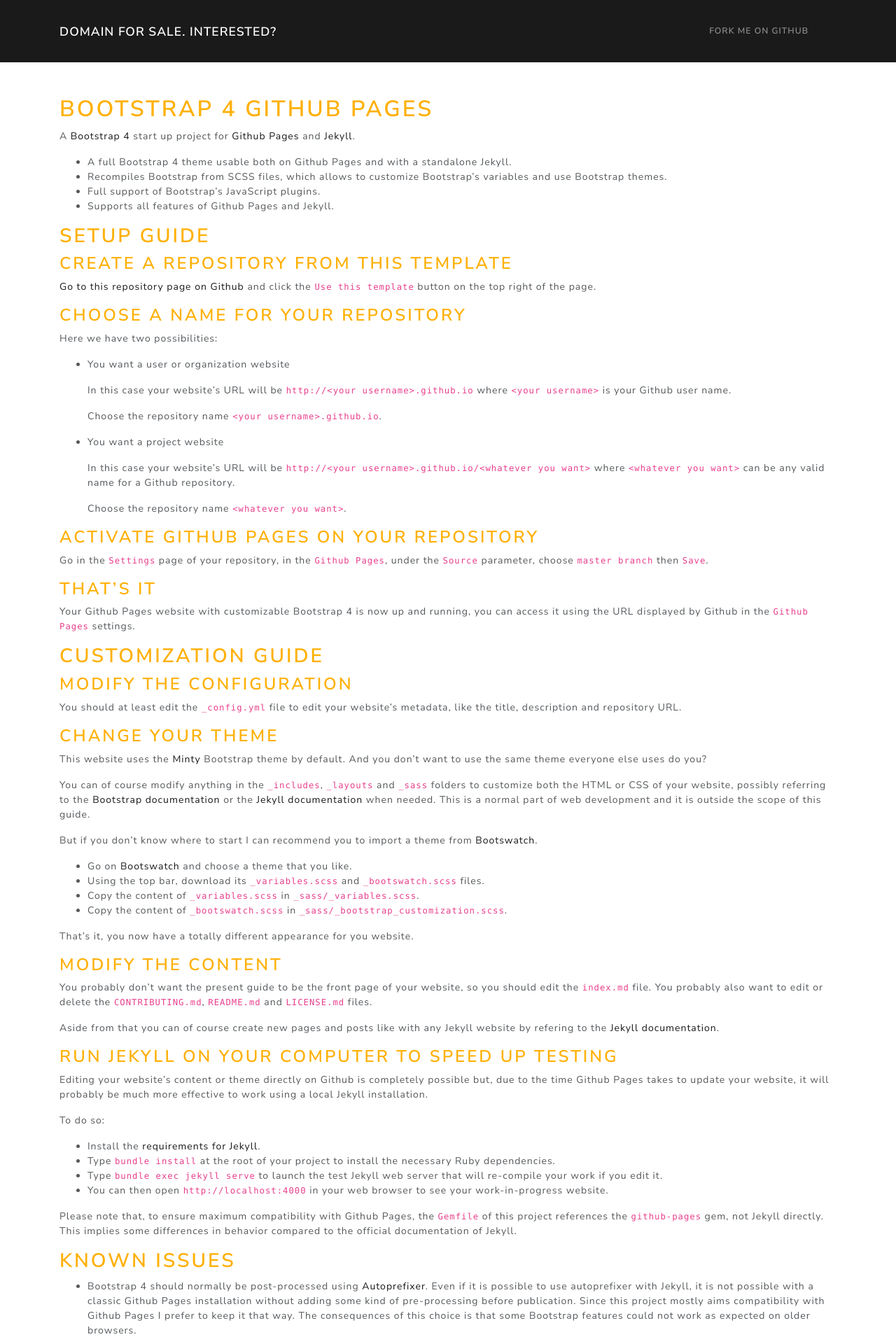
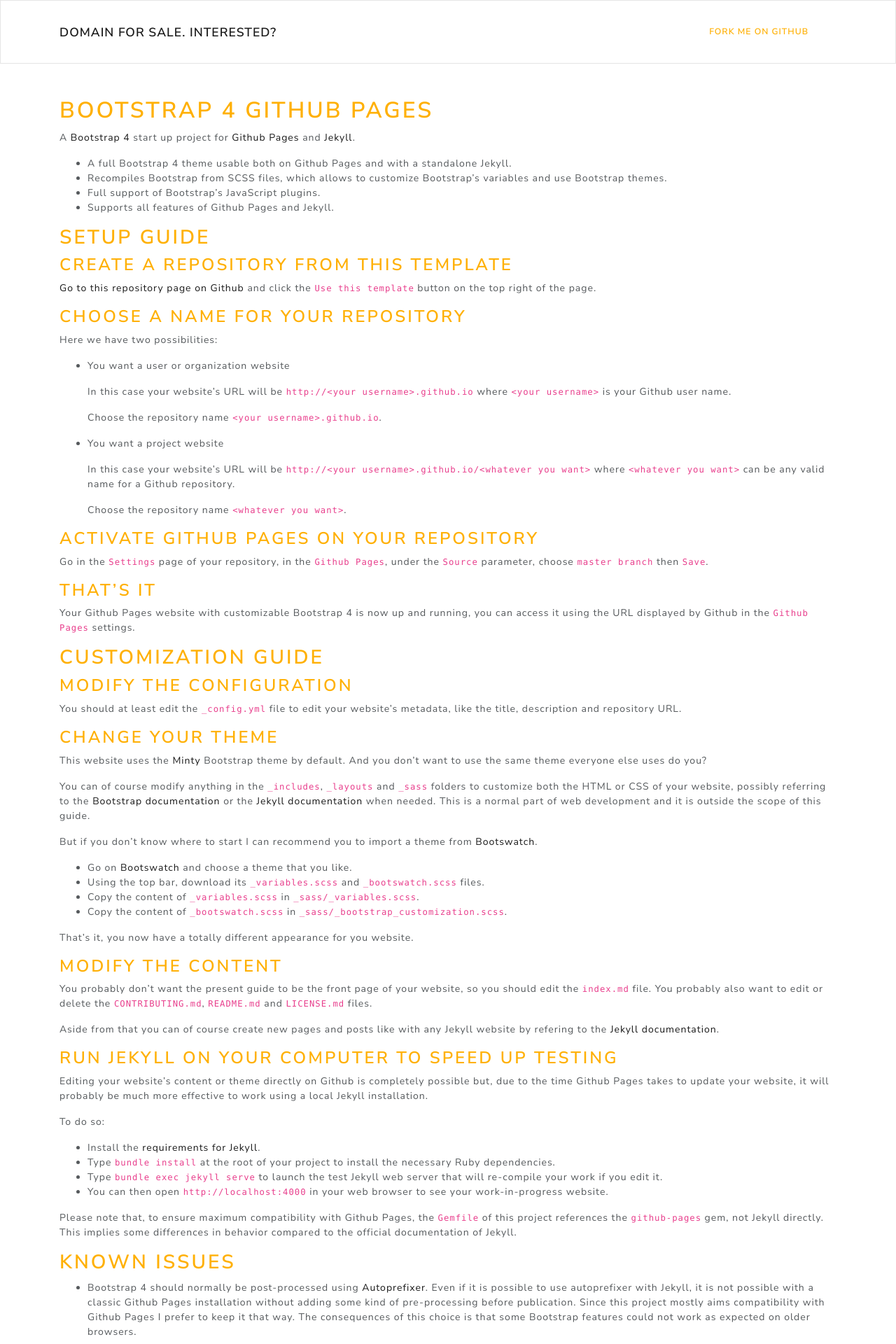
Before and after one commit to Domain4You/old_domain4you.github.io, a Jekyll site: the page built from old_index.md, in a window 1280 px wide. Shown: the top 1920 px of the page at 70% size. Built offline with Jekyll 4.4.1, drawn with Linux system fonts in a browser that asks for light colours; nearby versions of some CDN libraries.

Commit message:
Update header.html

```diff
--- a/_includes/header.html
+++ b/_includes/header.html
@@ -1,4 +1,4 @@
-<nav class="navbar navbar-expand-lg navbar-dark bg-primary">
+<!--<nav class="navbar navbar-expand-lg navbar-dark bg-primary">
   <div class="container">
     <a class="navbar-brand" rel="author" href="{{ "/" | relative_url }}">{{ site.title | escape }}</a>
 
@@ -24,3 +24,30 @@
     </div>
   </div>
 </nav>
+-->
+<nav class="navbar navbar-expand-lg navbar-light bg-light">
+  <div class="container">
+    <a class="navbar-brand" rel="author" href="{{ "/" | relative_url }}">{{ site.title | escape }}</a>
+
+    {%- assign page_paths = site.header_pages -%}
+    <button class="navbar-toggler" type="button" data-toggle="collapse" data-target="#navbarSupportedContent"
+      aria-controls="navbarSupportedContent" aria-expanded="false" aria-label="Toggle navigation">
+      <span class="navbar-toggler-icon"></span>
+    </button>
+    <div class="collapse navbar-collapse" id="navbarSupportedContent">
+      <ul class="navbar-nav ml-auto">
+        {%- for path in page_paths -%}
+          {%- assign my_page = site.pages | where: "path", path | first -%}
+          {%- if my_page.title -%}
+          <li class="nav-item">
+            <a class="nav-link" href="{{ my_page.url | relative_url }}">{{ my_page.title | escape }}</a>
+          </li>
+          {%- endif -%}
+        {% endfor -%}
+        <li class="nav-item">
+          <a class="nav-link" href="{{ site.github.repository_url }}">Fork me on Github</a>
+        </li>
+      </ul>
+    </div>
+  </div>
+</nav>
```
